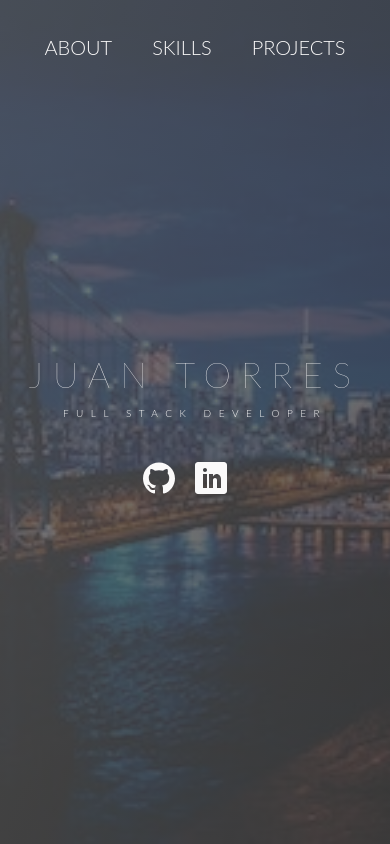
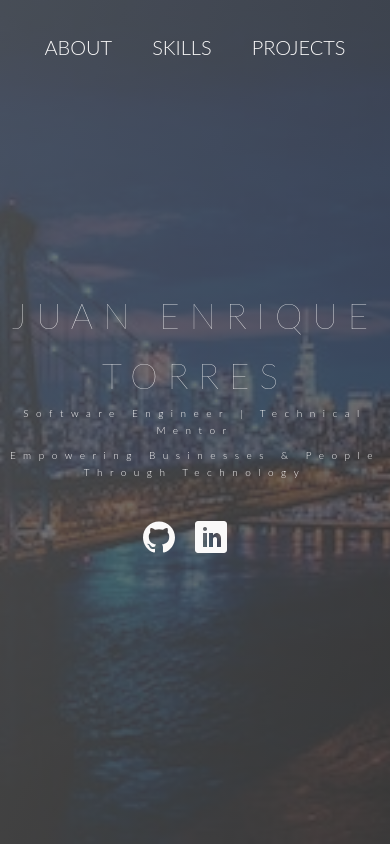
Before and after one commit to j-e-torres/juan-e-torres-portfolio, a React (Vite) app: page / in a window 390 px wide. Shown: the top 844 px of the page. Built offline with nearby package versions, Linux system fonts and the light colour scheme; grey boxes are pictures that could not be loaded.

Commit message:
update header job title and add branding

```diff
--- a/src/components/header/header.component.tsx
+++ b/src/components/header/header.component.tsx
@@ -10,8 +10,9 @@ export function Header() {
     <header className="header">
       <Nav />
 
-      <h1 className="heading-primary heading-primary--main">Juan Torres</h1>
-      <h2 className="heading-primary heading-primary--sub util-mb-10">Full Stack Developer</h2>
+      <h1 className="heading-primary heading-primary--main">Juan Enrique Torres</h1>
+      <h2 className="heading-primary heading-primary--sub util-mb-2">Software Engineer | Technical Mentor</h2>
+      <h3 className="heading-primary heading-primary--sub-2 util-mb-10">Empowering Businesses & People Through Technology</h3>
 
       <div className="social-media">
         <a rel="noopener" target="_blank" href="https://github.com/j-e-torres" className="social-media__link">
--- a/src/sass/base/_typography.scss
+++ b/src/sass/base/_typography.scss
@@ -1,6 +1,5 @@
 .heading-primary {
   color: var(--color-grey-light-1);
-  text-transform: uppercase;
   text-align: center;
 
   // display: flex;
@@ -11,7 +10,8 @@
     display: block;
     font-size: 6rem;
     font-weight: 100;
-    letter-spacing: 3.5rem;
+    letter-spacing: 1.5rem;
+    text-transform: uppercase;
 
     animation: moveDown 1.2s ease-in;
 
@@ -33,9 +33,30 @@
 
   &--sub {
     display: block;
+    font-size: 2.25rem;
+    font-weight: 300;
+    letter-spacing: .25rem;
+
+    animation: moveUp 1.2s ease-in;
+
+    @media only screen and (max-width: 768px) {
+      font-size: 1.5rem;
+      letter-spacing: 1rem;
+    }
+
+    @media only screen and (max-width: 600px) {
+      letter-spacing: 0.75rem;
+    }
+
+    @media only screen and (max-width: 475px) {
+      font-size: 1rem;
+    }
+  }
+  &--sub-2 {
+    display: block;
     font-size: 2rem;
     font-weight: 300;
-    letter-spacing: 1.5rem;
+    letter-spacing: .25rem;
 
     animation: moveUp 1.2s ease-in;
 
```
